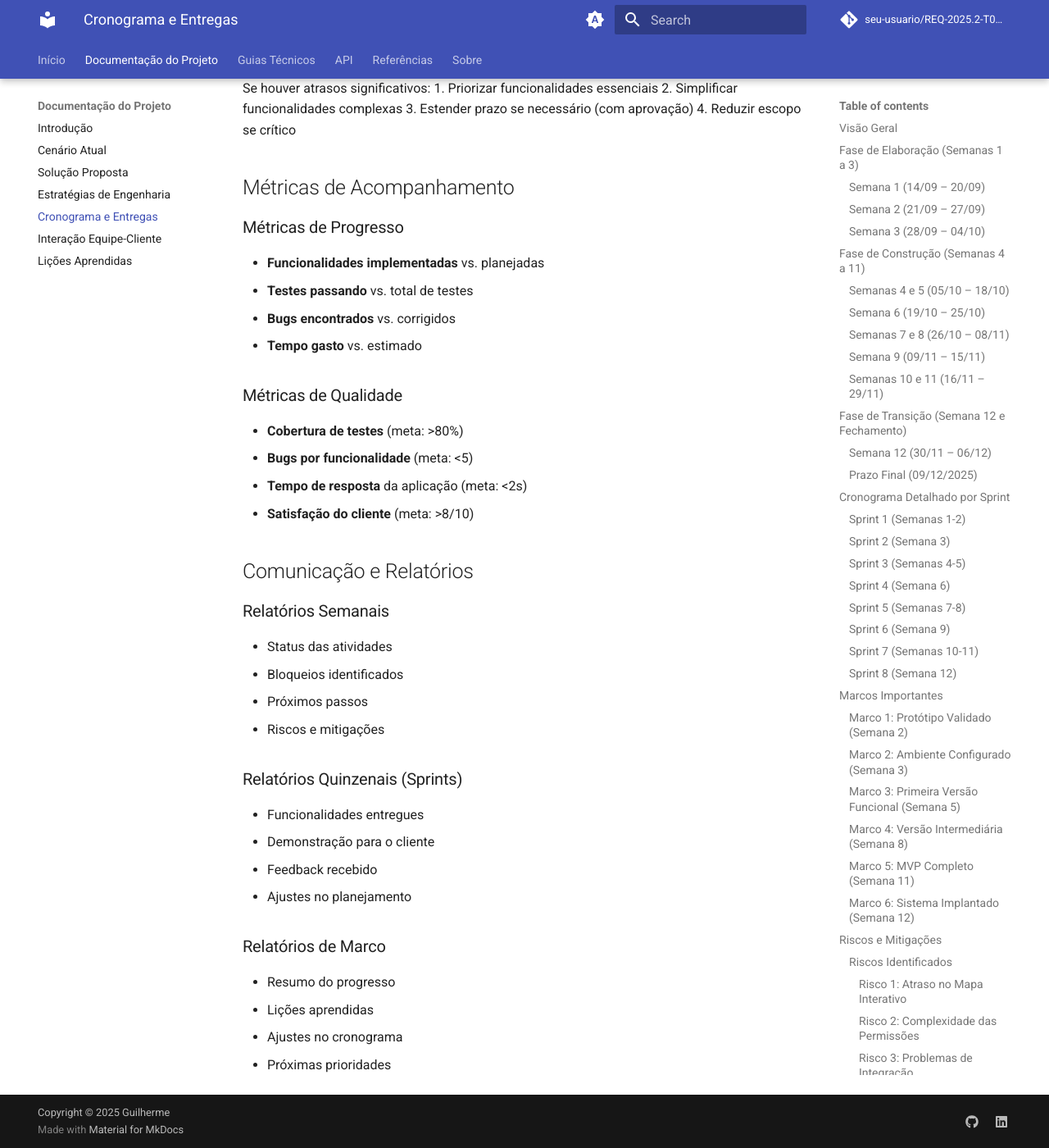
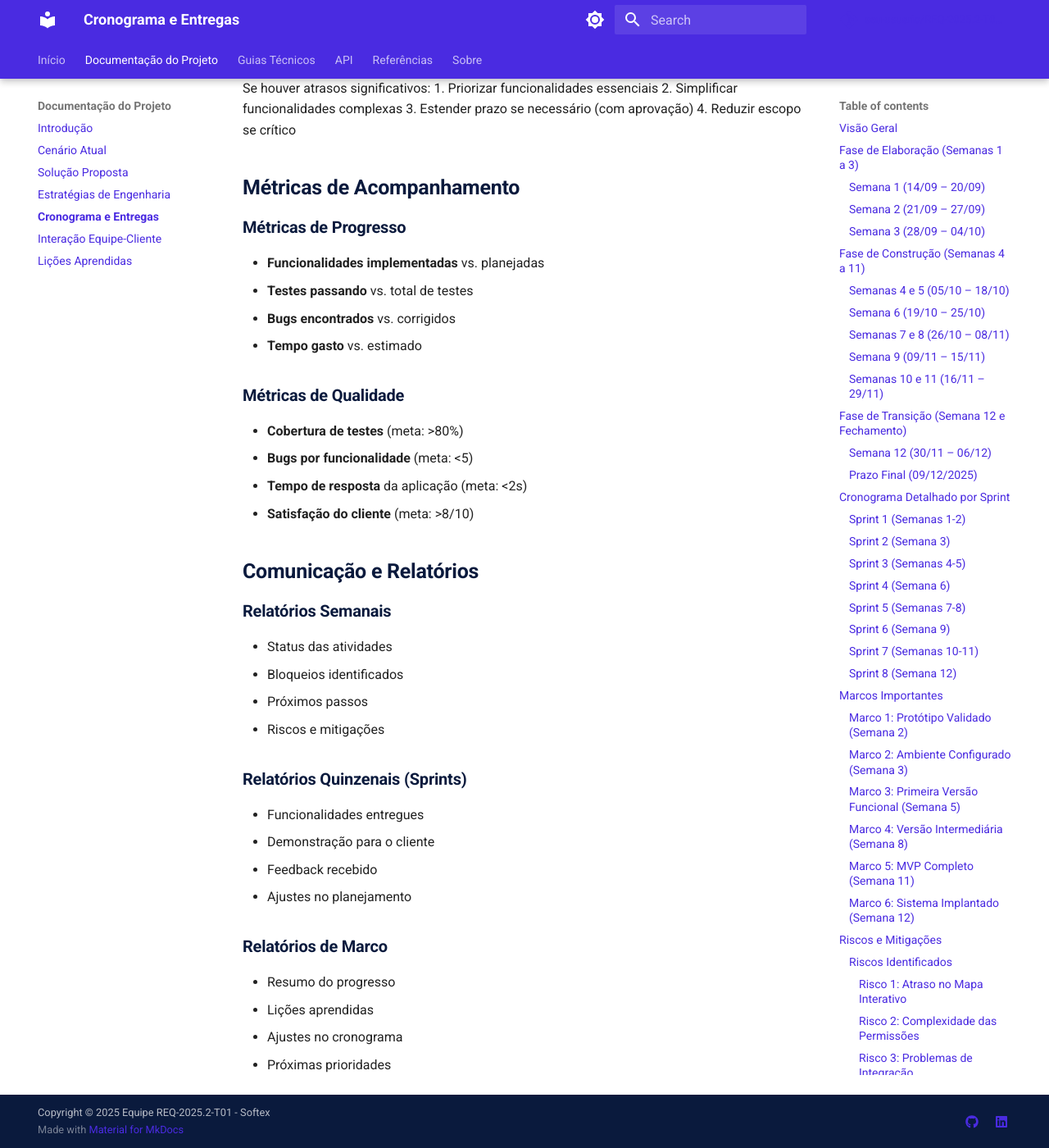
Before and after one commit to mdsreq-fga-unb/REQ-2025.2-T01-Softex, an MkDocs documentation site: the page built from docs/cronograma-entregas.md, in a window 1280 px wide and 1400 px high, scrolled down 6882 px. Shown: the whole window at 82% size. Built offline with MkDocs 1.6.1 and Material for MkDocs 9.7.7, drawn with Linux system fonts in a browser that asks for light colours; comment, search, counter and statistics services are not loaded.

Commit message:
feat update
identidade visual

```diff
--- /dev/null
+++ b/docs/stylesheets/extra.css
@@ -0,0 +1,266 @@
+/* Cores da Softex */
+:root {
+  --softex-primary: #4A2BE1;
+  --softex-secondary: #F142FB;
+  --softex-accent: #80E4F9;
+  --softex-dark: #0A1A3D;
+}
+
+/* Fundo branco */
+.md-main {
+  background-color: white !important;
+}
+
+.md-content {
+  background-color: white !important;
+}
+
+.md-typeset {
+  background-color: white !important;
+}
+
+body {
+  background-color: white !important;
+}
+
+.md-container {
+  background-color: white !important;
+}
+
+/* Aplicar cores personalizadas */
+.md-header {
+  background-color: var(--softex-primary) !important;
+}
+
+.md-header__button {
+  color: white !important;
+}
+
+.md-header__title {
+  color: white !important;
+  font-weight: 600;
+}
+
+/* Navegação */
+.md-nav__link--active {
+  color: var(--softex-primary) !important;
+  font-weight: 600;
+}
+
+.md-nav__link:hover {
+  color: var(--softex-secondary) !important;
+}
+
+/* Tabs de navegação */
+.md-tabs {
+  background-color: var(--softex-primary) !important;
+}
+
+.md-tabs__link {
+  color: white !important;
+}
+
+.md-tabs__link--active {
+  color: var(--softex-accent) !important;
+  font-weight: 600;
+}
+
+.md-tabs__link:hover {
+  color: var(--softex-accent) !important;
+}
+
+/* Botões e links */
+.md-button {
+  background-color: var(--softex-primary) !important;
+  color: white !important;
+  border: 2px solid var(--softex-primary) !important;
+}
+
+.md-button:hover {
+  background-color: var(--softex-secondary) !important;
+  border-color: var(--softex-secondary) !important;
+  color: white !important;
+}
+
+.md-button--primary {
+  background-color: var(--softex-primary) !important;
+  color: white !important;
+}
+
+/* Links */
+a {
+  color: var(--softex-primary) !important;
+}
+
+a:hover {
+  color: var(--softex-secondary) !important;
+}
+
+/* Títulos */
+h1, h2, h3, h4, h5, h6 {
+  color: var(--softex-dark) !important;
+  font-weight: bold !important;
+}
+
+/* Títulos específicos do MkDocs */
+.md-typeset h1 {
+  font-weight: bold !important;
+  color: var(--softex-dark) !important;
+}
+
+.md-typeset h2 {
+  font-weight: bold !important;
+  color: var(--softex-dark) !important;
+}
+
+.md-typeset h3 {
+  font-weight: bold !important;
+  color: var(--softex-dark) !important;
+}
+
+.md-typeset h4 {
+  font-weight: bold !important;
+  color: var(--softex-dark) !important;
+}
+
+.md-typeset h5 {
+  font-weight: bold !important;
+  color: var(--softex-dark) !important;
+}
+
+.md-typeset h6 {
+  font-weight: bold !important;
+  color: var(--softex-dark) !important;
+}
+
+/* Código */
+.md-typeset code {
+  background-color: var(--softex-accent) !important;
+  color: var(--softex-dark) !important;
+}
+
+/* Blocos de nota */
+.md-typeset .admonition.note {
+  border-left-color: var(--softex-primary) !important;
+}
+
+.md-typeset .admonition.note .admonition-title {
+  background-color: var(--softex-primary) !important;
+  color: white !important;
+}
+
+/* Blocos de aviso */
+.md-typeset .admonition.warning {
+  border-left-color: var(--softex-secondary) !important;
+}
+
+.md-typeset .admonition.warning .admonition-title {
+  background-color: var(--softex-secondary) !important;
+  color: white !important;
+}
+
+/* Blocos de dica */
+.md-typeset .admonition.tip {
+  border-left-color: var(--softex-accent) !important;
+}
+
+.md-typeset .admonition.tip .admonition-title {
+  background-color: var(--softex-accent) !important;
+  color: var(--softex-dark) !important;
+}
+
+/* Tabelas */
+.md-typeset table:not([class]) th {
+  background-color: var(--softex-primary) !important;
+  color: white !important;
+}
+
+.md-typeset table:not([class]) tr:nth-child(even) {
+  background-color: rgba(74, 43, 225, 0.1) !important;
+}
+
+/* Barras de progresso */
+.md-typeset .progress-bar {
+  background-color: var(--softex-primary) !important;
+}
+
+/* Seleção de texto */
+::selection {
+  background-color: var(--softex-accent) !important;
+  color: var(--softex-dark) !important;
+}
+
+/* Scrollbar personalizada */
+::-webkit-scrollbar {
+  width: 8px;
+}
+
+::-webkit-scrollbar-track {
+  background: #f1f1f1;
+}
+
+::-webkit-scrollbar-thumb {
+  background: var(--softex-primary);
+  border-radius: 4px;
+}
+
+::-webkit-scrollbar-thumb:hover {
+  background: var(--softex-secondary);
+}
+
+/* Footer */
+.md-footer {
+  background-color: var(--softex-dark) !important;
+}
+
+.md-footer-meta {
+  background-color: var(--softex-dark) !important;
+}
+
+.md-footer-meta__inner {
+  color: white !important;
+}
+
+/* Ícones sociais */
+.md-footer-social__link {
+  color: white !important;
+}
+
+.md-footer-social__link:hover {
+  color: var(--softex-accent) !important;
+}
+
+/* Busca */
+.md-search__form {
+  background-color: rgba(255, 255, 255, 0.1) !important;
+}
+
+.md-search__input {
+  color: white !important;
+}
+
+.md-search__input::placeholder {
+  color: rgba(255, 255, 255, 0.7) !important;
+}
+
+/* Resultados da busca */
+.md-search-result__meta {
+  color: var(--softex-primary) !important;
+}
+
+/* Melhorias gerais */
+.md-content {
+  line-height: 1.6;
+}
+
+.md-typeset {
+  font-size: 16px;
+}
+
+/* Responsividade */
+@media screen and (max-width: 76.1875em) {
+  .md-nav--primary .md-nav__title {
+    background-color: var(--softex-primary) !important;
+    color: white !important;
+  }
+}
--- a/mkdocs.yml
+++ b/mkdocs.yml
@@ -1,6 +1,6 @@
-site_name: REQ-2025.2-T01-Softex
-site_description: Repositório de projeto da disciplina de REQ-T1 - 2025.2
-site_author: Guilherme
+site_name: Sistema de Gestão de Recursos - Softex
+site_description: Sistema centralizado de gestão de recursos físicos para a Softex
+site_author: Equipe REQ-2025.2-T01
 site_url: https://seu-usuario.github.io/REQ-2025.2-T01-Softex
 
 # Repository
@@ -8,35 +8,19 @@ repo_name: seu-usuario/REQ-2025.2-T01-Softex
 repo_url: https://github.com/seu-usuario/REQ-2025.2-T01-Softex
 
 # Copyright
-copyright: Copyright &copy; 2025 Guilherme
+copyright: Copyright &copy; 2025 Equipe REQ-2025.2-T01 - Softex
 
 # Configuration
 theme:
   name: material
   palette:
-    # Palette toggle for automatic mode
-    - media: "(prefers-color-scheme)"
-      toggle:
-        icon: material/brightness-auto
-        name: Switch to light mode
-
-    # Palette toggle for light mode
-    - media: "(prefers-color-scheme: light)"
-      scheme: default
-      primary: indigo
-      accent: indigo
+    # Tema claro fixo
+    - scheme: default
+      primary: "#4A2BE1"
+      accent: "#F142FB"
       toggle:
         icon: material/brightness-7
         name: Switch to dark mode
-
-    # Palette toggle for dark mode
-    - media: "(prefers-color-scheme: dark)"
-      scheme: slate
-      primary: indigo
-      accent: indigo
-      toggle:
-        icon: material/brightness-4
-        name: Switch to system preference
 
   features:
     - navigation.tabs
@@ -81,6 +65,10 @@ extra:
     - icon: fontawesome/brands/linkedin
       link: https://linkedin.com/in/seu-usuario
 
+# CSS personalizado
+extra_css:
+  - stylesheets/extra.css
+
 # Markdown extensions
 markdown_extensions:
   - pymdownx.highlight:
```
Also changed, not shown: index.md (line endings or trailing spaces).
